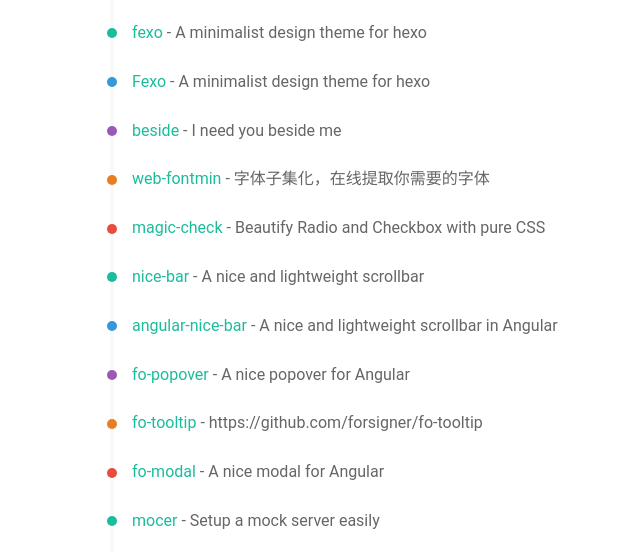
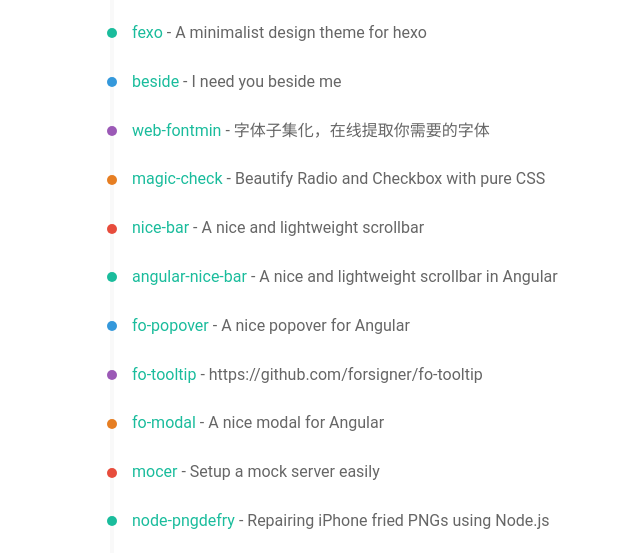
Before and after one commit to LeeDaYing/LeeDaYing.github.io, a plain HTML site: page project/index.html in a window 1280 px wide. Shown: the part 237-790 px from the top of the page, without its empty margins (280-920 px from the left). Drawn offline with Linux system fonts and the light colour scheme; some packages are replaced by stand-ins of ours; a script that the page names is missing.

Commit message:
Site updated: 2018-06-13 23:09:39

```diff
--- a/project/index.html
+++ b/project/index.html
@@ -197,22 +197,6 @@
         <i class="dot dot-1 "></i>
 
         <div class="text">
-          <a class="project-url" href="https://github.com/forsigner/fexo" rel="noopener noreferrer" target="_blank">Fexo</a>
-          <span class="intro">- A minimalist design theme for hexo</span>
-        </div>
-
-      </li>
-
-
-
-
-
-
-      <li class="project-item">
-
-        <i class="dot dot-2 "></i>
-
-        <div class="text">
           <a class="project-url" href="https://github.com/forsigner/beside" rel="noopener noreferrer" target="_blank">beside</a>
           <span class="intro">- I need you beside me</span>
         </div>
@@ -226,7 +210,7 @@
 
       <li class="project-item">
 
-        <i class="dot dot-3 "></i>
+        <i class="dot dot-2 "></i>
 
         <div class="text">
           <a class="project-url" href="https://github.com/forsigner/web-fontmin" rel="noopener noreferrer" target="_blank">web-fontmin</a>
@@ -242,7 +226,7 @@
 
       <li class="project-item">
 
-        <i class="dot dot-4 "></i>
+        <i class="dot dot-3 "></i>
 
         <div class="text">
           <a class="project-url" href="https://github.com/forsigner/magic-check" rel="noopener noreferrer" target="_blank">magic-check</a>
@@ -258,7 +242,7 @@
 
       <li class="project-item">
 
-        <i class="dot dot-0 "></i>
+        <i class="dot dot-4 "></i>
 
         <div class="text">
           <a class="project-url" href="https://github.com/forsigner/nice-bar" rel="noopener noreferrer" target="_blank">nice-bar</a>
@@ -274,7 +258,7 @@
 
       <li class="project-item">
 
-        <i class="dot dot-1 "></i>
+        <i class="dot dot-0 "></i>
 
         <div class="text">
           <a class="project-url" href="https://github.com/forsigner/angular-nice-bar" rel="noopener noreferrer" target="_blank">angular-nice-bar</a>
@@ -290,7 +274,7 @@
 
       <li class="project-item">
 
-        <i class="dot dot-2 "></i>
+        <i class="dot dot-1 "></i>
 
         <div class="text">
           <a class="project-url" href="https://github.com/forsigner/fo-popover" rel="noopener noreferrer" target="_blank">fo-popover</a>
@@ -306,7 +290,7 @@
 
       <li class="project-item">
 
-        <i class="dot dot-3 "></i>
+        <i class="dot dot-2 "></i>
 
         <div class="text">
           <a class="project-url" href="A nice tooltip for Angular" rel="noopener noreferrer" target="_blank">fo-tooltip</a>
@@ -322,7 +306,7 @@
 
       <li class="project-item">
 
-        <i class="dot dot-4 "></i>
+        <i class="dot dot-3 "></i>
 
         <div class="text">
           <a class="project-url" href="https://github.com/forsigner/fo-modal" rel="noopener noreferrer" target="_blank">fo-modal</a>
@@ -338,7 +322,7 @@
 
       <li class="project-item">
 
-        <i class="dot dot-0 "></i>
+        <i class="dot dot-4 "></i>
 
         <div class="text">
           <a class="project-url" href="https://github.com/forsigner/mocer" rel="noopener noreferrer" target="_blank">mocer</a>
@@ -354,7 +338,7 @@
 
       <li class="project-item">
 
-        <i class="dot dot-1 "></i>
+        <i class="dot dot-0 "></i>
 
         <div class="text">
           <a class="project-url" href="https://github.com/forsigner/node-pngdefry" rel="noopener noreferrer" target="_blank">node-pngdefry</a>
@@ -370,7 +354,7 @@
 
       <li class="project-item">
 
-        <i class="dot dot-2 "></i>
+        <i class="dot dot-1 "></i>
 
         <div class="text">
           <a class="project-url" href="https://github.com/forsigner/ng-simditor" rel="noopener noreferrer" target="_blank">ng-simditor</a>
```
